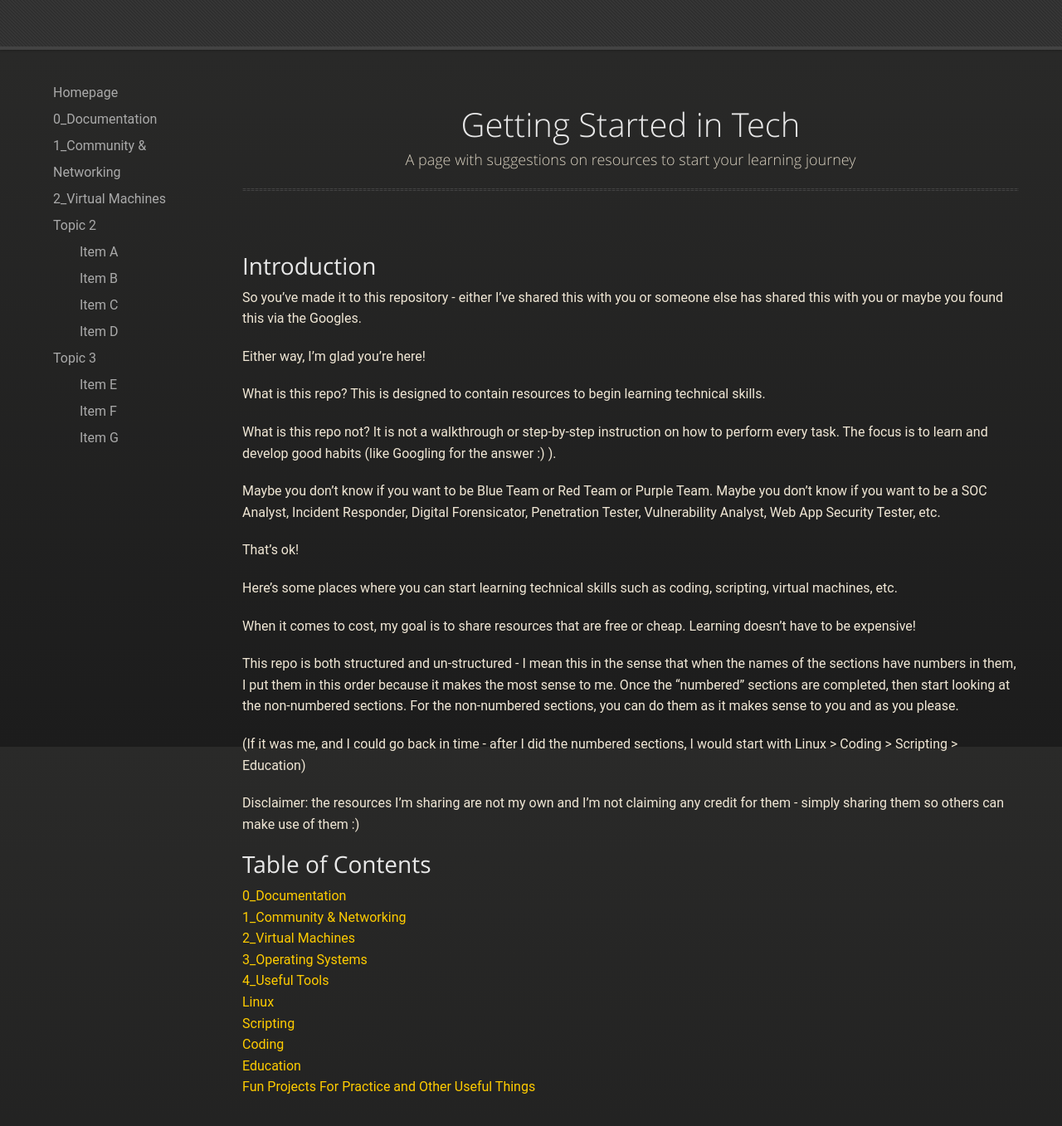
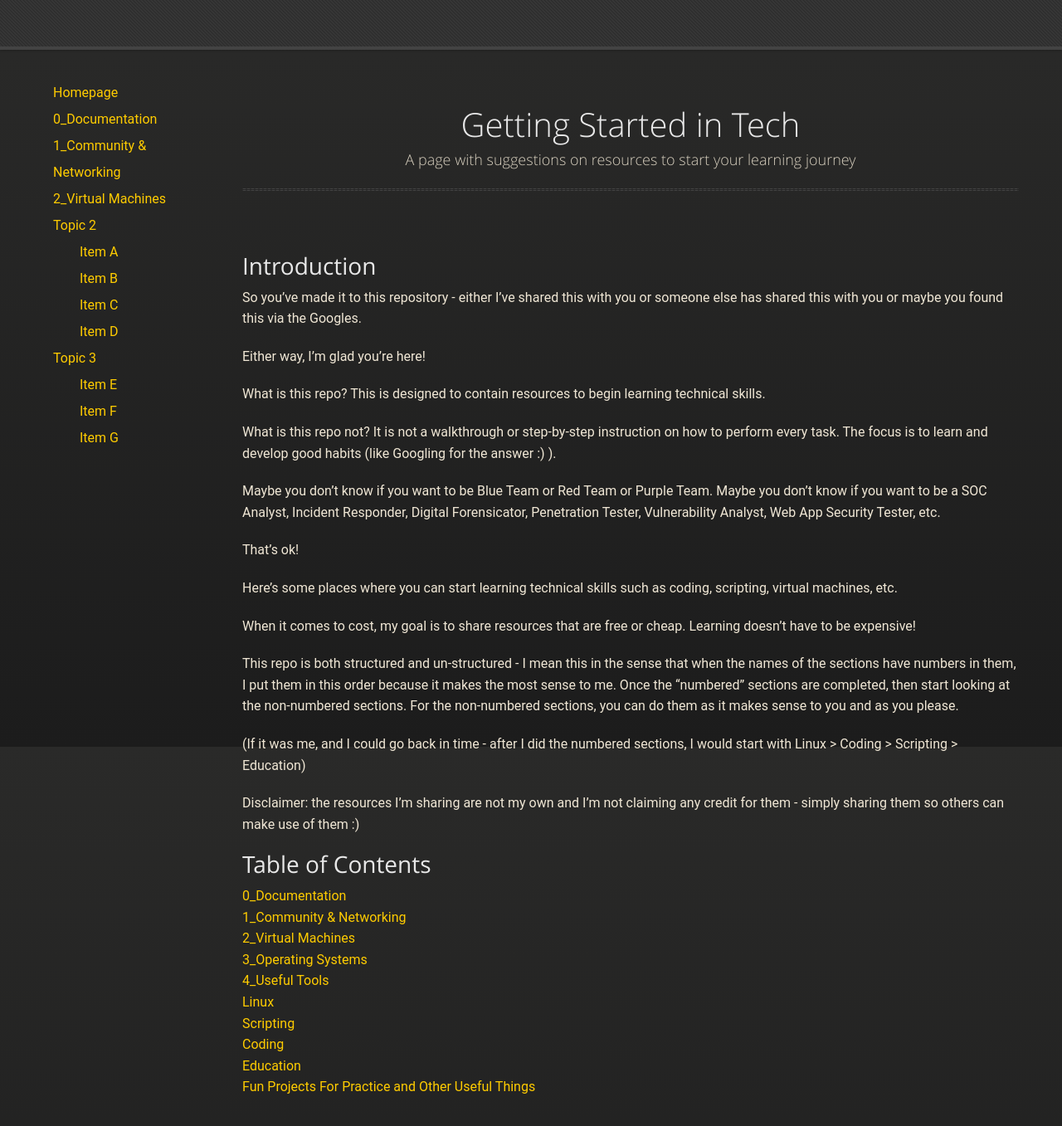
Before and after one commit to marknakamura/getting-started-in-tech, a Jekyll site: the page built from index.md, in a window 1280 px wide and 1400 px high. Shown: the top 1357 px of the window at 83% size. Built offline with Jekyll 4.4.1, drawn with Linux system fonts in a browser that asks for light colours; our own code applies the rules of GitHub Pages for plain Markdown files.

Commit message:
Update style.scss

```diff
--- a/assets/css/style.scss
+++ b/assets/css/style.scss
@@ -44,7 +44,7 @@ body {
 
   li a {
     display: inline-block;
-    color: #aaa;
+    /*color: #aaa;*/
     text-decoration: none;
     transition: all 0.3s cubic-bezier(0.230, 1.000, 0.320, 1.000);
   }
```
